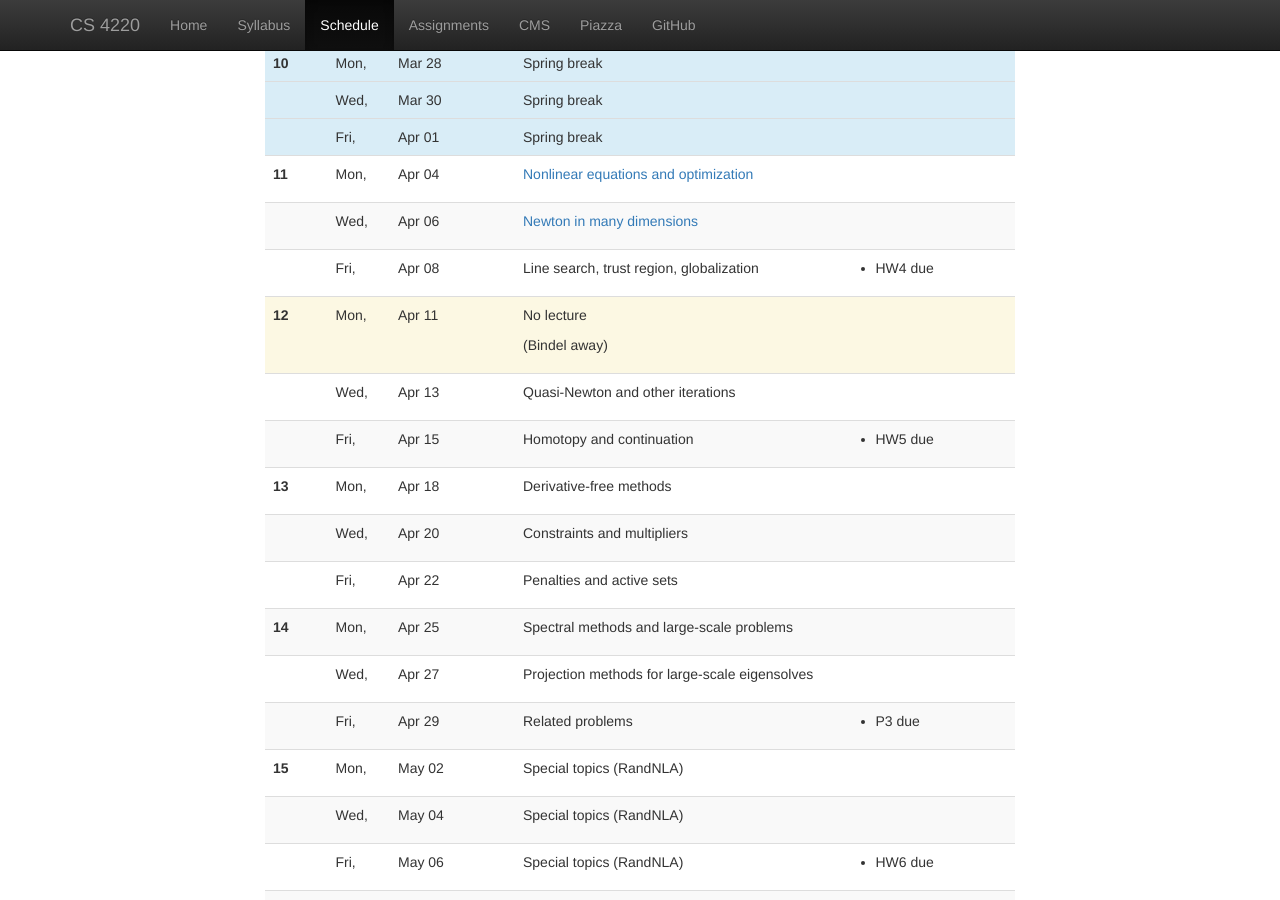
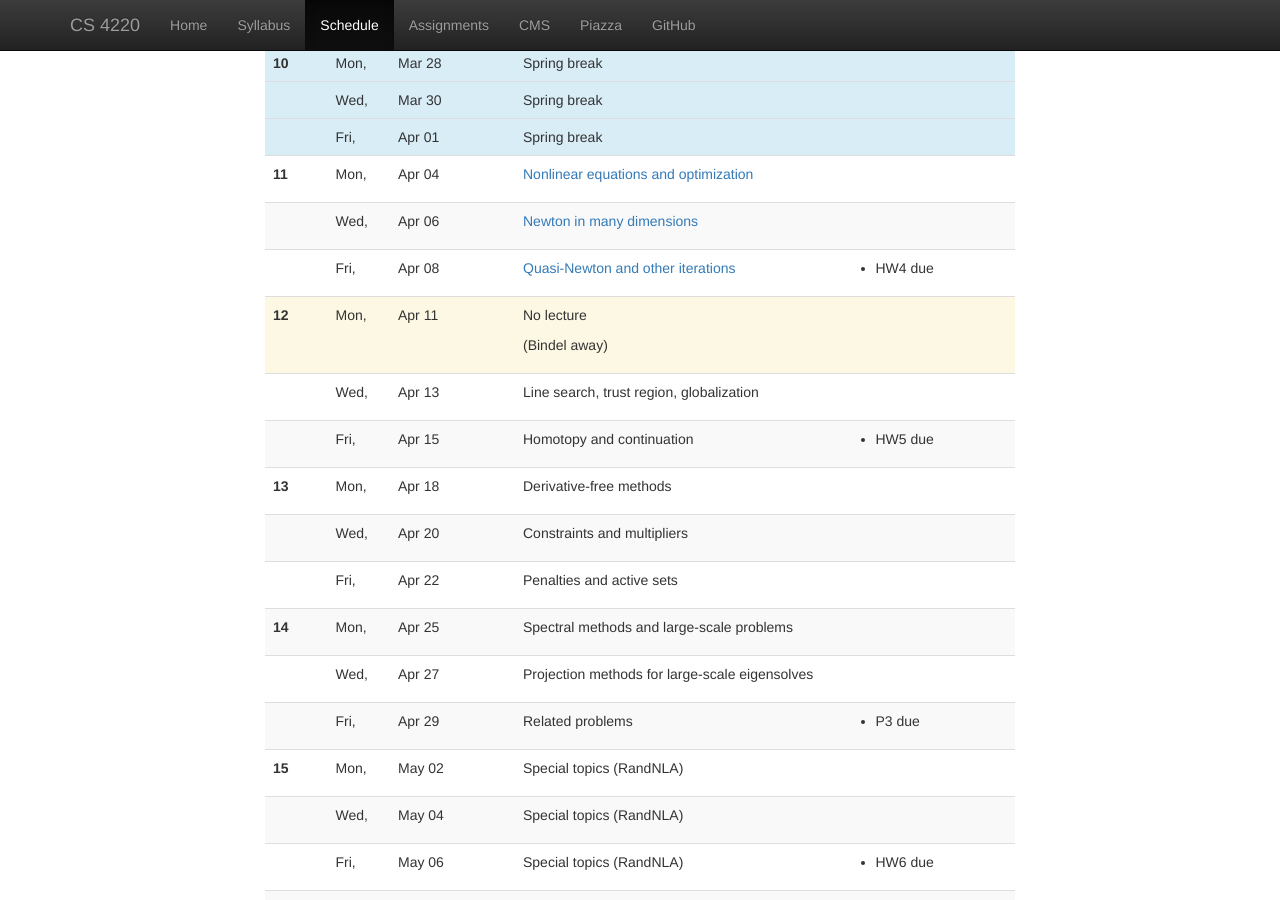
Before and after one commit to dbindel/cs4220-s17, a Jekyll site: the page built from web/schedule.html, in a window 1280 px wide and 900 px high, scrolled down 1635 px. Built offline with Jekyll 4.4.1, drawn with Linux system fonts in a browser that asks for light colours; nearby versions of some CDN libraries; part of the change alters nothing that is shown.

```diff
--- a/web/_data/lectures.yml
+++ b/web/_data/lectures.yml
@@ -192,7 +192,8 @@
   notes: 2016-04-06-notes.pdf
 -
   date: 2016-04-08
-  info: Line search, trust region, globalization
+  info: Quasi-Newton and other iterations
+  notes: 2016-04-08-notes.pdf
   hw: HW4 due
 #
 # ==================
@@ -204,7 +205,7 @@
   travel: Purdue seminar
 -
   date: 2016-04-13
-  info: Quasi-Newton and other iterations
+  info: Line search, trust region, globalization
 -
   date: 2016-04-15
   info: Homotopy and continuation
```
Also changed, not shown: 2 other files.
